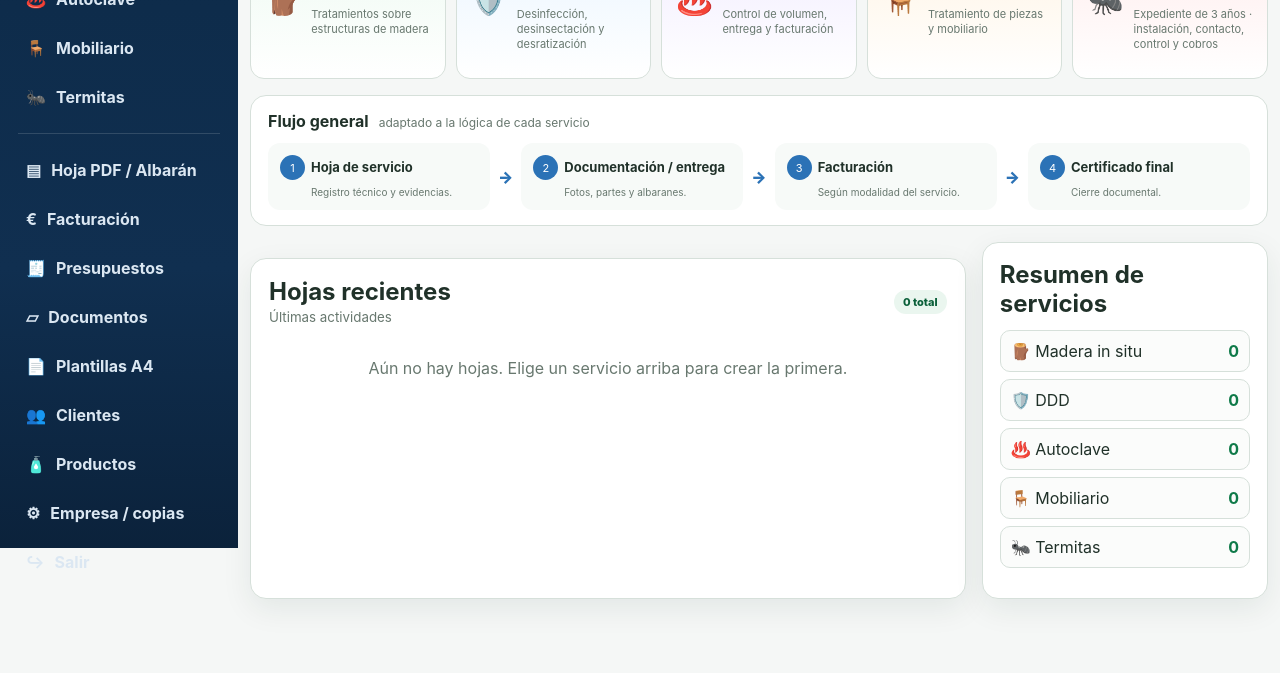
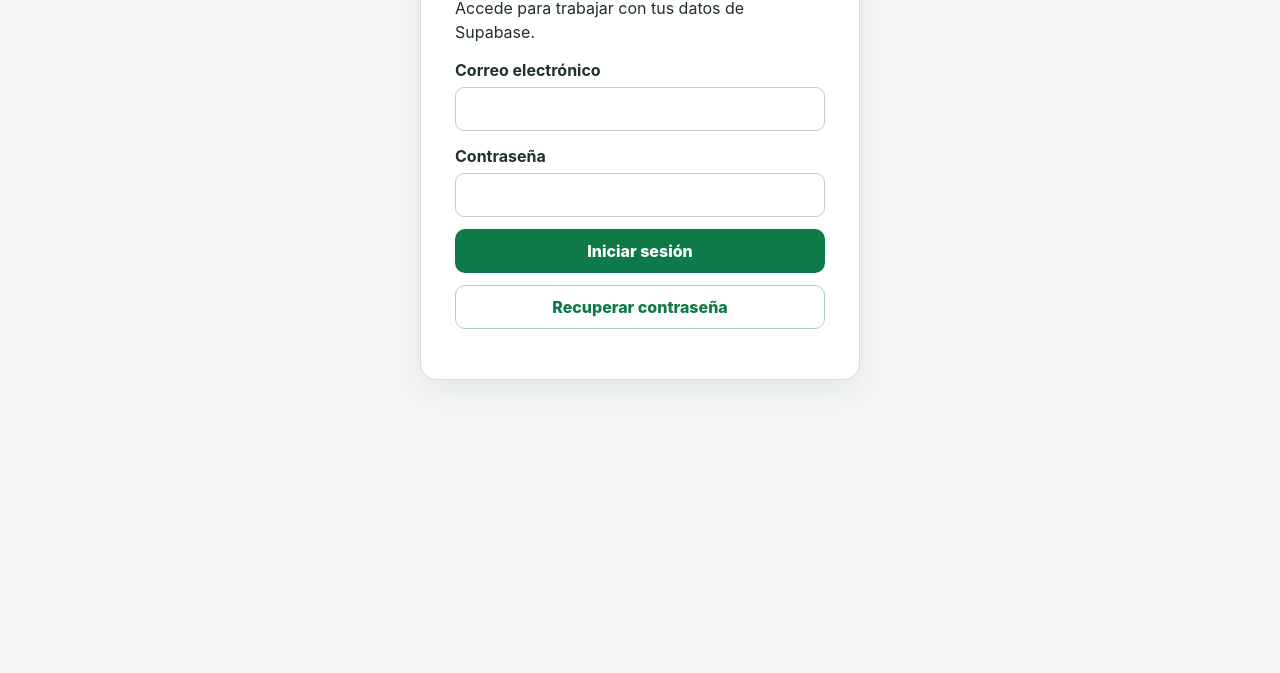
Before and after one commit to jon6710/HMSARBIDE-APP-FUNCION-1, a plain HTML site: page index.html in a window 1280 px wide. Shown: the part 252-925 px from the top of the page. After the commit the page ends 800 px from the top, so only its background shows below. Drawn offline with nearby package versions, Linux system fonts and the light colour scheme.

Commit message:
Add files via upload

```diff
--- a/index.html
+++ b/index.html
@@ -13,7 +13,7 @@
   <link rel="apple-touch-icon" href="icons/icon-180.png">
   <link rel="stylesheet" href="styles.css">
 </head>
-<body>
+<body class="hms-auth-required">
   <div class="app-shell">
     <aside class="sidebar no-print">
       <div class="side-brand"><span class="brandmark">HA</span><div><strong>HMSARBIDE</strong><small>Gestión de servicios</small></div></div>
--- a/styles.css
+++ b/styles.css
@@ -53,3 +53,34 @@ body{overflow-x:hidden}.app-shell{display:grid;grid-template-columns:238px minma
 .furn-item .auto-measure-table{min-width:710px}
 
 .furn-photo-label{display:block;font-size:12px;margin-top:8px;color:#28583e;font-weight:700}.furn-photo-label input{display:block;margin-top:4px;font-weight:400}.furn-delete-photo{margin-top:8px}.furn-item .auto-measure-table{min-width:800px}.furn-item [data-furn="price"]{min-width:95px}
+
+/* DEFECTO 1 — Acceso aislado del área de trabajo. No modifica los módulos. */
+body.hms-auth-required .app-shell { display: none !important; }
+body.hms-auth-required { min-height: 100vh; }
+.hms-auth-panel, .hms-recovery {
+  position: fixed;
+  inset: 0;
+  z-index: 10000;
+  display: flex;
+  align-items: center;
+  justify-content: center;
+  padding: 22px;
+  overflow-y: auto;
+  background: #f5f7f6;
+}
+.hms-auth-panel[hidden], .hms-recovery[hidden] { display: none !important; }
+.hms-login-card {
+  width: min(100%, 440px);
+  padding: clamp(22px, 5vw, 34px);
+  border: 1px solid var(--line);
+  background: white;
+  border-radius: 16px;
+  box-shadow: var(--shadow);
+}
+.hms-login-card h1, .hms-login-card h2 { color: var(--green); margin: 0 0 12px; }
+.hms-login-card p { line-height: 1.5; }
+.hms-login-card label { display: block; font-weight: 700; margin: 15px 0 0; }
+.hms-login-card input { display: block; width: 100%; min-height: 44px; padding: 10px; margin: 7px 0 0; border: 1px solid #bfd0c5; border-radius: 9px; }
+.hms-login-card .btn { width: 100%; margin-top: 12px; }
+.hms-login-card [role=status] { color: var(--muted); overflow-wrap: anywhere; }
+@media print { .hms-auth-panel, .hms-recovery { display: none !important; } }
--- a/supabase-sync.js
+++ b/supabase-sync.js
@@ -589,7 +589,7 @@ function initUI(){
  <button id="hss-login" type="button" class="btn">Iniciar sesión</button>
  <button id="hss-forgot" type="button" class="btn secondary">Recuperar contraseña</button>
  <p id="hss-status" role="status" aria-live="polite"></p></div>`;
- document.body.append(panel);authPanel=panel;
+ document.body.append(panel);authPanel=panel;showLogin();
  const $=id=>panel.querySelector('#'+id);authStatus=$('hss-status');
  $('hss-login').onclick=async()=>{
   const btn=$('hss-login');btn.disabled=true;
--- a/sw.js
+++ b/sw.js
@@ -1,4 +1,4 @@
-const CACHE='hmsarbide-v54-15-supabase-revision-20261118-b';
+const CACHE='hmsarbide-v54-15-supabase-revision-20261118-defecto1';
 const ASSETS=[
   './','./index.html','./styles.css','./app.js','./offline-sync.js','./manifest.json',
   './piloto-documentos.js','./supabase-sync.js', './approved-backgrounds/AUTOCLAVE_HOJA_SERVICIO_APROBADA.png', './approved-backgrounds/AUTOCLAVE_ALBARAN_APROBADO.png', './approved-backgrounds/AUTOCLAVE_FACTURA_APROBADA.png', './approved-backgrounds/MOBILIARIO_HOJA_SERVICIO_REFERENCIA.png', './approved-backgrounds/MOBILIARIO_ALBARAN_REFERENCIA.png', './approved-backgrounds/MOBILIARIO_FACTURA_REFERENCIA.png','./icons/icon-180.png','./icons/icon-192.png','./icons/icon-512.png'
```
